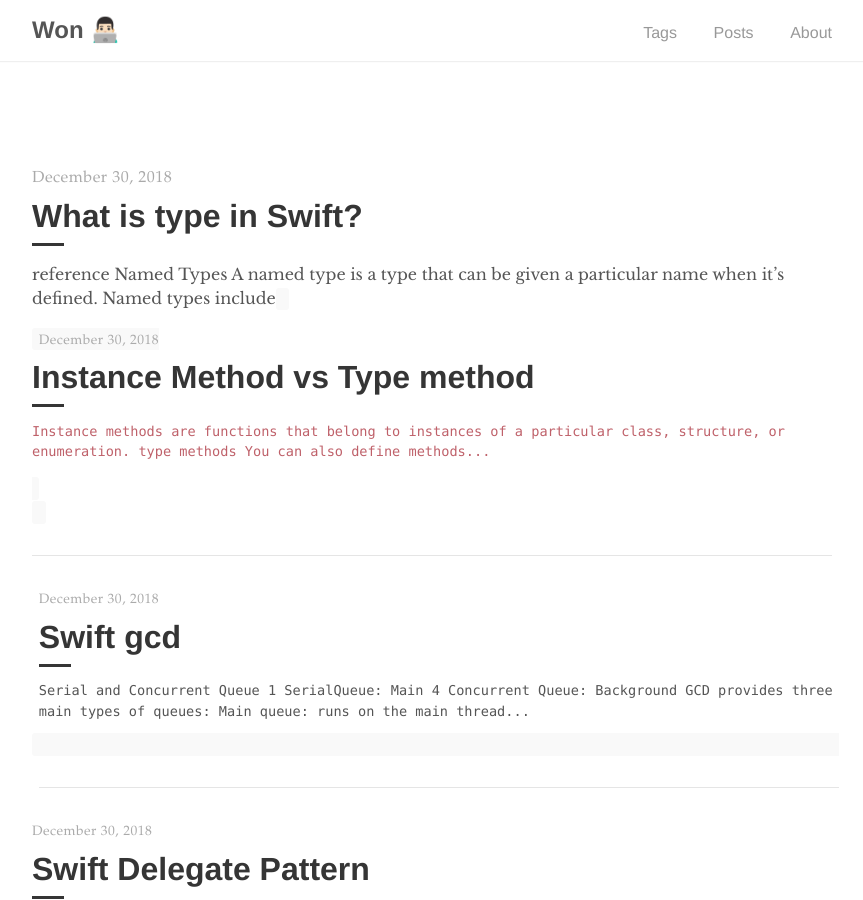
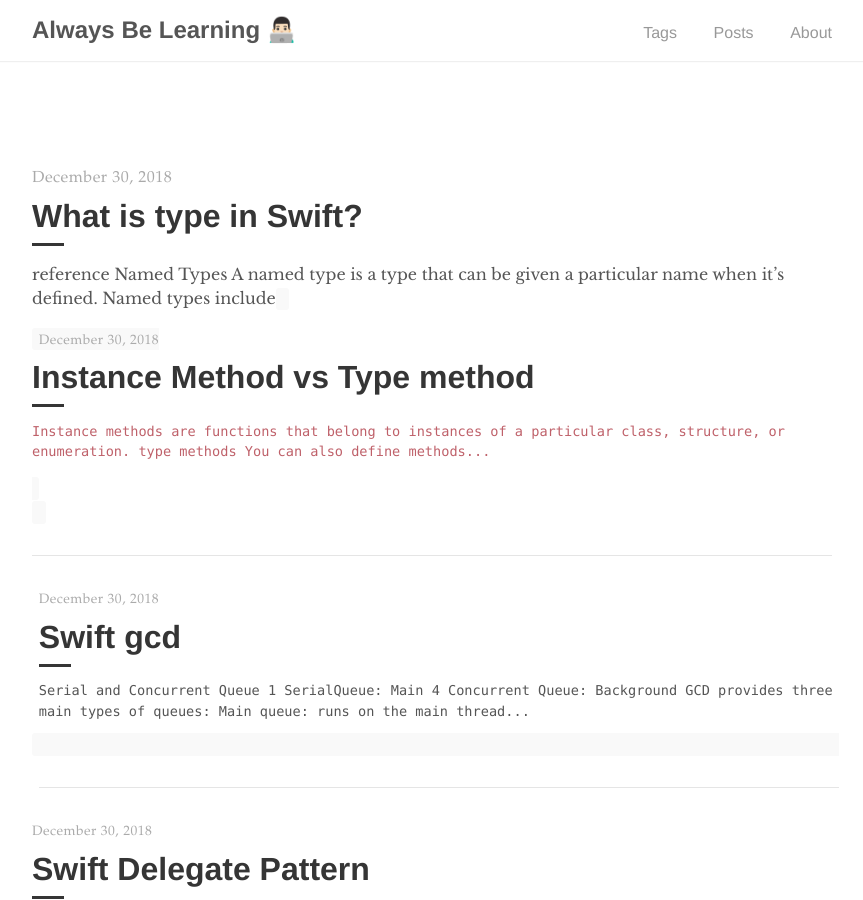
Before and after one commit to trilliwon/ABL, a Jekyll site: the page built from index.html, in a window 1280 px wide and 900 px high. Shown: the whole window, without its empty margins (208-1071 px from the left). Built offline with Jekyll 4.4.1, drawn with Linux system fonts in a browser that asks for light colours; nearby versions of some CDN libraries; the list of posts is cut into pages by our own code.

Commit message:
Mon Apr  1 08:39:49 KST 2019

```diff
--- a/_config.yml
+++ b/_config.yml
@@ -2,7 +2,7 @@
 permalink:      /:year-:month-:day/:title
 
 # Setup
-title:          Won 👨🏻‍💻
+title:          Always Be Learning 👨🏻‍💻
 paginate:       42
 baseurl:        "/ABL"
 url:            "https://trilliwon.github.io"
```
